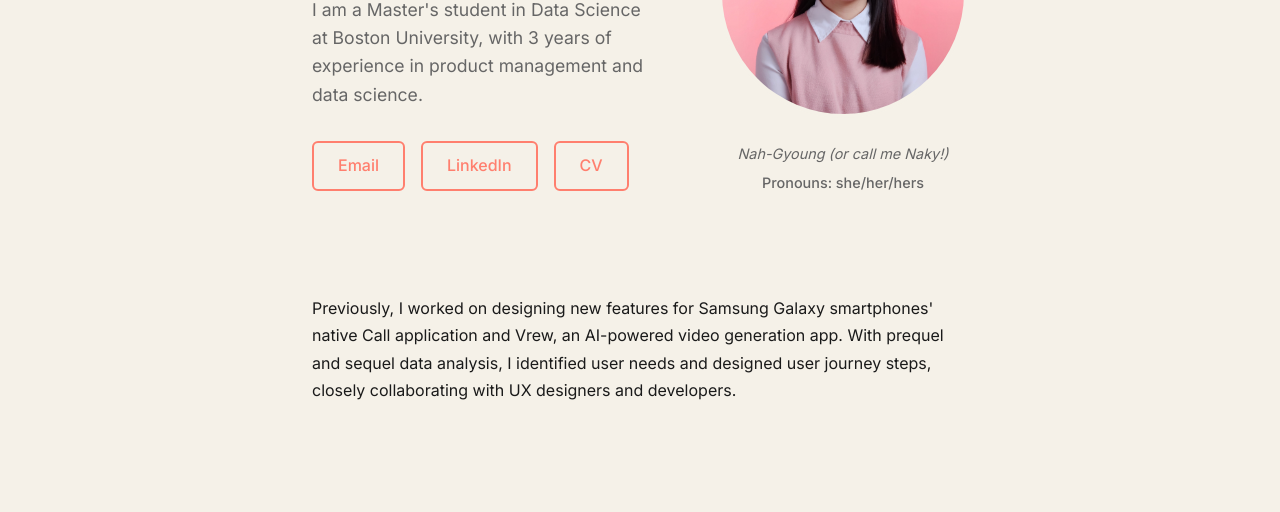
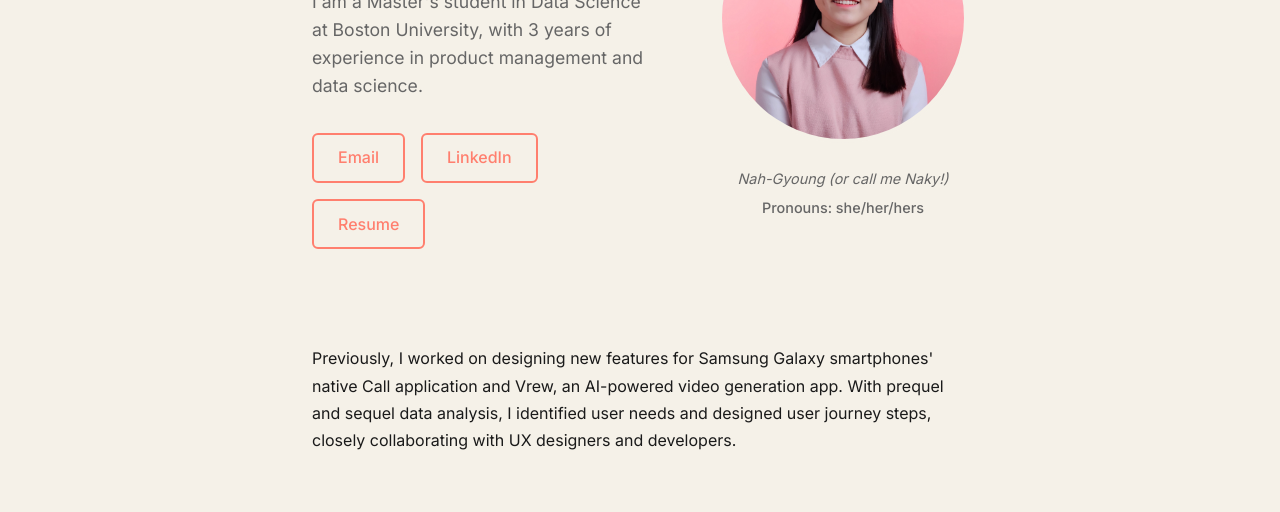
Before and after one commit to NakyeongKimm/nakyeongkimm.github.io, a plain HTML site: page index.html in a window 1280 px wide. Shown: the part 288-800 px from the top of the page. Drawn offline with Linux system fonts and the light colour scheme.

Commit message:
Update CV link to point to Resume on Google Drive

```diff
--- a/index.html
+++ b/index.html
@@ -36,8 +36,8 @@
                             <a href="mailto:nakyeong.kimm@gmail.com" class="contact-button">Email</a>
                             <a href="https://linkedin.com/in/nakyeong-k" target="_blank"
                                 class="contact-button">LinkedIn</a>
-                            <a href="https://docs.google.com/document/d/1i9dQfSjaS7hQWCQHmByZhL8j4NfBYdGe/edit?usp=sharing&ouid=102339766282286208784&rtpof=true&sd=true"
-                                target="_blank" class="contact-button">CV</a>
+                            <a href="https://drive.google.com/file/d/1vwG8-ii8YSEUFhPirzUSw1Bjw_oHMble/view?usp=sharing"
+                                target="_blank" class="contact-button">Resume</a>
                         </div>
                     </div>
                     <div class="hero-image">
```
